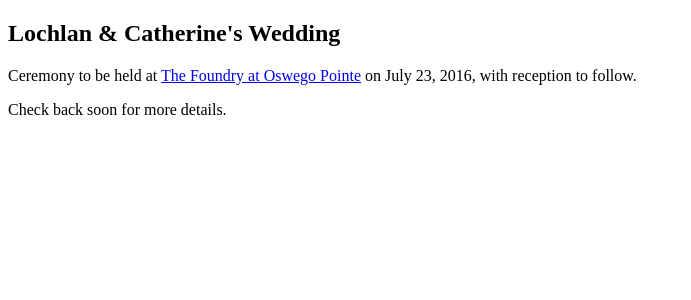
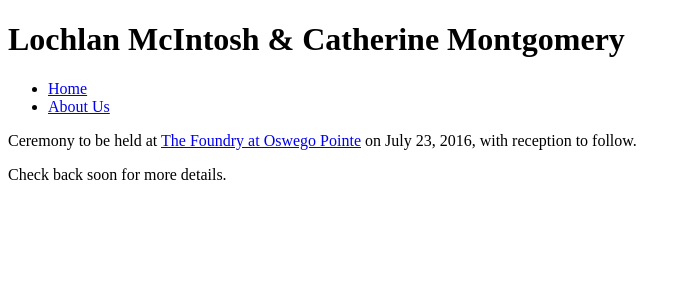
Before and after one commit to Lochlan/LochlanAndCatherine.com, a Django app: page / in a window 1280 px wide. Shown: the top 300 px of the page, without its empty margins (0-691 px from the left). Run offline with Django 3.2, Linux system fonts and the light colour scheme.

Commit message:
Add about page skeleton, add inheritance with base template

```diff
--- a/lochlanandcatherinecom/urls.py
+++ b/lochlanandcatherinecom/urls.py
@@ -5,6 +5,7 @@ from django.views.generic import TemplateView
 
 urlpatterns = [
     url(r'^$', TemplateView.as_view(template_name="home.html"), name='home'),
+    url(r'^about/$', TemplateView.as_view(template_name="about.html"), name='about'),
 
     url(r'^admin/', include(admin.site.urls)),
 ]
--- /dev/null
+++ b/templates/base.html
@@ -0,0 +1,24 @@
+<!doctype html>
+<html lang="en">
+<head>
+    <meta charset="utf-8">
+    <title>Lochlan & Catherine's Wedding: {% block page_title %}{% endblock %}</title>
+</head>
+
+<body>
+    <header>
+        <h1>Lochlan McIntosh & Catherine Montgomery</h1>
+    </header>
+
+    <nav>
+        <ul>
+            <li><a href="{% url 'home' %}">Home</a></li>
+            <li><a href="{% url 'about' %}">About Us</a></li>
+        </ul>
+    </nav>
+
+    <section>
+        {% block content %}{% endblock %}
+    </section>
+</body>
+</html>
--- a/templates/home.html
+++ b/templates/home.html
@@ -1,17 +1,10 @@
-<!doctype html>
-<html lang="en">
-<head>
-    <meta charset="utf-8">
-    <title>Lochlan & Catherine's Wedding</title>
-</head>
+{% extends "base.html" %}
 
-<body>
-    <section>
-        <h1>Lochlan & Catherine's Wedding</h1>
 
-        <p>Ceremony to be held at <a href="http://www.thefoundrylakeoswego.com/">The Foundry at Oswego Pointe</a> on July 23, 2016, with reception to follow.</p>
+{% block page_title %}Home{% endblock %}
 
-        <p>Check back soon for more details.</p>
-    </section>
-</body>
-</html>
+{% block content %}
+    <p>Ceremony to be held at <a href="http://www.thefoundrylakeoswego.com/">The Foundry at Oswego Pointe</a> on July 23, 2016, with reception to follow.</p>
+
+    <p>Check back soon for more details.</p>
+{% endblock %}
```
Also changed, not shown: templates/about.html (added, +8 -0 lines).
